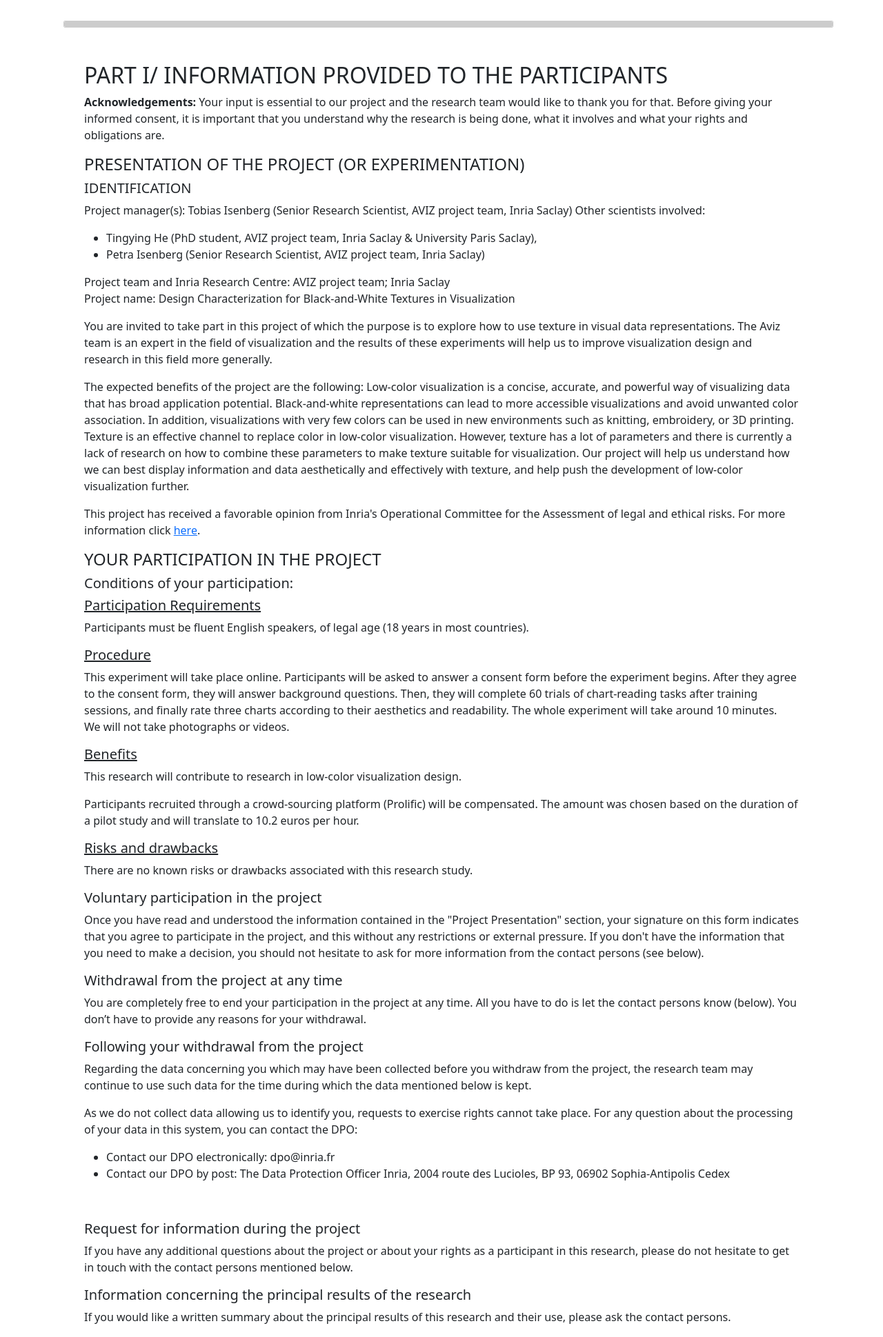
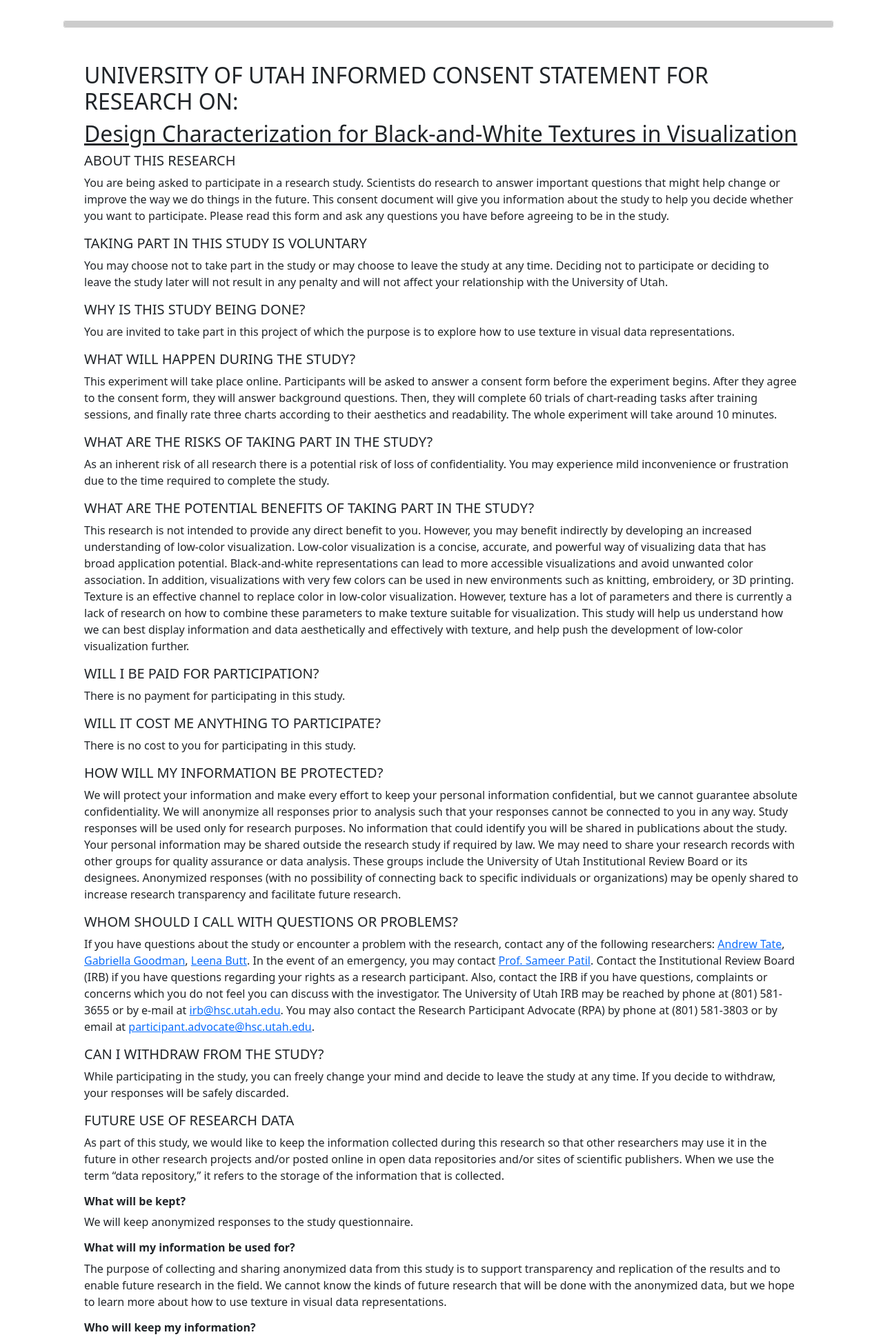
Before and after one commit to tater-tot25/StudyRecreation, a PHP site: page / in a window 1280 px wide. Shown: the top 1939 px of the page at 69% size. Run offline with PHP 8.4, Linux system fonts and the light colour scheme.

Commit message:
Changed informed consent text

```diff
--- a/html/pages/default/consent.php
+++ b/html/pages/default/consent.php
@@ -1,141 +1,92 @@
 <div class="row mb-5" style="padding: 40px">
     <div class="col">
-        <h2>PART I/ INFORMATION PROVIDED TO THE PARTICIPANTS</h2>
+        <h2>UNIVERSITY OF UTAH INFORMED CONSENT STATEMENT FOR RESEARCH ON:</h2>
+        <h2><u>Design Characterization for Black-and-White Textures in Visualization</u></h2>
 
-        <p><b>Acknowledgements: </b> Your input is essential to our project and the research team would like to thank you for that. Before giving your informed consent, it is important that you understand why the research is being done, what it involves and what your rights and obligations are.</p>
+        <h5>ABOUT THIS RESEARCH</h5>
+        <p>You are being asked to participate in a research study. Scientists do research to answer important questions that might help change or improve the way we do things in the future. This consent document will give you information about the study to help you decide whether you want to participate. Please read this form and ask any questions you have before agreeing to be in the study.</p>
 
-        <h4>PRESENTATION OF THE PROJECT (OR EXPERIMENTATION)</h4>
+        <h5>TAKING PART IN THIS STUDY IS VOLUNTARY</h5>
+        <p>You may choose not to take part in the study or may choose to leave the study at any time. Deciding not to participate or deciding to leave the study later will not result in any penalty and will not affect your relationship with the University of Utah.</p>
 
-        <h5>IDENTIFICATION</h5>
+        <h5>WHY IS THIS STUDY BEING DONE?</h5>
+        <p>You are invited to take part in this project of which the purpose is to explore how to use texture in visual data representations.</p>
 
-        <p>Project manager(s): Tobias Isenberg (Senior Research Scientist, AVIZ project team, Inria Saclay) Other scientists involved:</p>
+        <h5>WHAT WILL HAPPEN DURING THE STUDY?</h5>
+        <p>This experiment will take place online. Participants will be asked to answer a consent form before the experiment begins. After they agree to the consent form, they will answer background questions. Then, they will complete 60 trials of chart-reading tasks after training sessions, and finally rate three charts according to their aesthetics and readability. The whole experiment will take around 10 minutes.</p>
 
-        <ul>
-            <li>Tingying He (PhD student, AVIZ project team, Inria Saclay & University Paris Saclay),</li>
-            <li>Petra Isenberg (Senior Research Scientist, AVIZ project team, Inria Saclay)</li>
-        </ul>
+        <h5>WHAT ARE THE RISKS OF TAKING PART IN THE STUDY?</h5>
+        <p>As an inherent risk of all research there is a potential risk of loss of confidentiality. You may experience mild inconvenience or frustration due to the time required to complete the study.</p>
 
-        <p>Project team and Inria Research Centre: AVIZ project team; Inria Saclay<br />Project name: Design Characterization for Black-and-White Textures in Visualization</p>
+        <h5>WHAT ARE THE POTENTIAL BENEFITS OF TAKING PART IN THE STUDY?</h5>
+        <p>This research is not intended to provide any direct benefit to you. However, you may benefit indirectly by developing an increased understanding of low-color visualization. Low-color visualization is a concise, accurate, and powerful way of visualizing data that has broad application potential. Black-and-white representations can lead to more accessible visualizations and avoid unwanted color association. In addition, visualizations with very few colors can be used in new environments such as knitting, embroidery, or 3D printing. Texture is an effective channel to replace color in low-color visualization. However, texture has a lot of parameters and there is currently a lack of research on how to combine these parameters to make texture suitable for visualization. This study will help us understand how we can best display information and data aesthetically and effectively with texture, and help push the development of low-color visualization further.</p>
 
-        <p>You are invited to take part in this project of which the purpose is to explore how to use texture in visual data representations. The Aviz team is an expert in the field of visualization and the results of these experiments will help us to improve visualization design and research in this field more generally.</p>
+        <h5>WILL I BE PAID FOR PARTICIPATION?</h5>
+        <p>There is no payment for participating in this study.</p>
 
-        <p>The expected benefits of the project are the following: Low-color visualization is a concise, accurate, and powerful way of visualizing data that has broad application potential. Black-and-white representations can lead to more accessible visualizations and avoid unwanted color association. In addition, visualizations with very few colors can be used in new environments such as knitting, embroidery, or 3D printing. Texture is an effective channel to replace color in low-color visualization. However, texture has a lot of parameters and there is currently a lack of research on how to combine these parameters to make texture suitable for visualization. Our project will help us understand how we can best display information and data aesthetically and effectively with texture, and help push the development of low-color visualization further.</p>
+        <h5>WILL IT COST ME ANYTHING TO PARTICIPATE?</h5>
+        <p>There is no cost to you for participating in this study.</p>
 
-        <p>This project has received a favorable opinion from Inria's Operational Committee for the Assessment of legal and ethical risks. For more information click <a href="https://www.inria.fr/en/operational-committee-assesment-legal-and-ethical-risks">here</a>.</p>
+        <h5>HOW WILL MY INFORMATION BE PROTECTED?</h5>
+        <p>We will protect your information and make every effort to keep your personal information confidential, but we cannot guarantee absolute confidentiality.  We will anonymize all responses prior to analysis such that your responses cannot be connected to you in any way. Study responses will be used only for research purposes. No information that could identify you will be shared in publications about the study. Your personal information may be shared outside the research study if required by law. We may need to share your research records with other groups for quality assurance or data analysis. These groups include the University of Utah Institutional Review Board or its designees. Anonymized responses (with no possibility of connecting back to specific individuals or organizations) may be openly shared to increase research transparency and facilitate future research.</p>
 
-        <h4>YOUR PARTICIPATION IN THE PROJECT</h4>
+        <h5>WHOM SHOULD I CALL WITH QUESTIONS OR PROBLEMS?</h5>
+        <p>If you have questions about the study or encounter a problem with the research, contact any of the following researchers: <a href="mailto:andrew.tate@utah.edu">Andrew Tate</a>, <a href="mailto:g.goodman@utah.edu">Gabriella Goodman</a>, <a href="mailto:u1283933@utah.edu">Leena Butt</a>. In the event of an emergency, you may contact <a href="mailto:sameer.patil@utah.edu">Prof. Sameer Patil</a>. Contact the Institutional Review Board (IRB) if you have questions regarding your rights as a research participant. Also, contact the IRB if you have questions, complaints or concerns which you do not feel you can discuss with the investigator. The University of Utah IRB may be reached by phone at (801) 581-3655 or by e-mail at <a href="mailto:irb@hsc.utah.edu">irb@hsc.utah.edu</a>. You may also contact the Research Participant Advocate (RPA) by phone at (801) 581-3803 or by email at <a href="mailto:participant.advocate@hsc.utah.edu">participant.advocate@hsc.utah.edu</a>.</p>
 
-        <h5>Conditions of your participation:</h5>
+        <h5>CAN I WITHDRAW FROM THE STUDY?</h5>
+        <p>While participating in the study, you can freely change your mind and decide to leave the study at any time. If you decide to withdraw, your responses will be safely discarded.</p>
 
-        <h5><u>Participation Requirements</u></h5>
+        <h5>FUTURE USE OF RESEARCH DATA</h5>
+        <p>As part of this study, we would like to keep the information collected during this research so that other researchers may use it in the future in other research projects and/or posted online in open data repositories and/or sites of scientific publishers. When we use the term “data repository,” it refers to the storage of the information that is collected.</p>
 
-        <p>Participants must be fluent English speakers, of legal age (18 years in most countries).</p>
+        <h6><b>What will be kept?</b></h6>
 
-        <h5><u>Procedure</u></h5>
+        <p>We will keep anonymized responses to the study questionnaire.</p>
 
-        <p>This experiment will take place online. Participants will be asked to answer a consent form before the experiment begins. After they agree to the consent form, they will answer background questions. Then, they will complete 60 trials of chart-reading tasks after training sessions, and finally rate three charts according to their aesthetics and readability. The whole experiment will take around 10 minutes.<br />We will not take photographs or videos.</p>
+        <h6><b>What will my information be used for?</b></h6>
 
-        <h5><u>Benefits</u></h5>
+        <p>The purpose of collecting and sharing anonymized data from this study is to support transparency and replication of the results and to enable future research in the field. We cannot know the kinds of future research that will be done with the anonymized data, but we hope to learn more about how to use texture in visual data representations.</p>
 
-        <p>This research will contribute to research in low-color visualization design.</p>
+        <h6><b>Who will keep my information?</b></h6>
 
-        <p>Participants recruited through a crowd-sourcing platform (Prolific) will be compensated. The amount was chosen based on the duration of a pilot study and will translate to 10.2 euros per hour.</p>
+        <p>Your information can be kept by anyone who obtains the anonymized data directly from the researchers or by downloading from an online source where the anonymized data is posted.</p>
 
-        <h5><u>Risks and drawbacks</u></h5>
+        <h6><b>Do I have to allow my information to be saved for future research?</b></h6>
 
-        <p>There are no known risks or drawbacks associated with this research study.</p>
+        <p>Participation in the study requires you to agree to the data banking of anonymized data. If you do not want your information saved anonymously for future research, you may decline to participate in this study.</p>
 
-        <h5>Voluntary participation in the project</h5>
+        <h6><b>Will my information be personally identifiable?</b></h6>
 
-        <p>Once you have read and understood the information contained in the "Project Presentation" section, your signature on this form indicates that you agree to participate in the project, and this without any restrictions or external pressure. If you don't have the information that you need to make a decision, you should not hesitate to ask for more information from the contact persons (see below).</p>
+        <p>The information will not have your name or other personal information linked to it. The de-identified information may be shared with researchers at the University of Utah and at other institutions without additional consent from you or your legally authorized representative.</p>
 
-        <h5>Withdrawal from the project at any time</h5>
+        <h6><b>What if I want to withdraw my information from the data repository?</b></h6>
 
-        <p>You are completely free to end your participation in the project at any time. All you have to do is let the contact persons know (below). You don’t have to provide any reasons for your withdrawal.</p>
+        <p>Because we will not keep your name or other identifying information when we store your data, we cannot link you with any information stored in the data repository. Therefore, you will not be able to have your information removed from the data repository later.</p>
 
-        <h5>Following your withdrawal from the project</h5>
+        <h6><b>Will my information be used for commercial profit?</b></h6>
 
-        <p>Regarding the data concerning you which may have been collected before you withdraw from the project, the research team may continue to use such data for the time during which the data mentioned below is kept.</p>
+        <p>Information obtained from you in this research may help in the development of a commercial product by the University of Utah or its research partners. There are no plans to provide financial compensation to you should this occur.</p>
 
-        <p>As we do not collect data allowing us to identify you, requests to exercise rights cannot take place. For any question about the processing of your data in this system, you can contact the DPO:</p>
+        <h6><b>Will future results or findings be given to me?</b></h6>
 
-        <ul>
-            <li>Contact our DPO electronically: dpo@inria.fr</li>
-            <li>Contact our DPO by post: The Data Protection Officer Inria, 2004 route des Lucioles, BP 93, 06902 Sophia-Antipolis Cedex</li>
-        </ul>
+        <p>Because your information cannot be linked back to you, the results from future studies cannot be shared with you.</p>
 
-        <p> </p>
+        <h5>PARTICIPATION REQUIREMENTS</h5>
+        <p>Participants must be fluent English speakers of legal age (18 years or older).</p>
 
-        <h5>Request for information during the project</h5>
-
-        <p>If you have any additional questions about the project or about your rights as a participant in this research, please do not hesitate to get in touch with the contact persons mentioned below.</p>
-
-        <h5>Information concerning the principal results of the research</h5>
-
-        <p>If you would like a written summary about the principal results of this research and their use, please ask the contact persons.</p>
-
-        <p>This form for requesting information and for collecting informed consent is a confidential and sensitive document, and as such it must be given special treatment both in the way that it is kept and archived.</p>
-        <!--                    <p>--><!--                        A copy of the duly signed form intended for the project manager will be kept within the administrative and financial department of the Inria Research Centre concerned for fifteen (15) years before being transferred to the archives department of the Inria Research Centre concerned.--><!--                    </p>-->
-
-        <p>You also certify that you agree your data (age and self-declared gender) be processed by Inria for the purpose of carrying out the study.</p>
-
-        <h3>CONTACT PERSONS</h3>
-
-        <div align="justify" style="max-width: 100%; display: flex; margin-left: auto; margin-right: auto;">
-            <div align="justify" style="max-width: 30%; display: block; margin-left: 0; margin-right: auto;">
-                <p><strong>Tingying He</strong></p>
-
-                <p>PhD Student</p>
-
-                <p><a href="https://www.aviz.fr/Main/HomePage" target="_blank">AVIZ</a> Research Team</p>
-
-                <p>Université Paris-Saclay</p>
-
-                <p><a href="mailto:tingying.he@inria.fr?cc=petra.isenberg@inria.fr,tobias.isenberg@inria.fr&amp;subject=%5BTexture%20Design%5D%20Question%20about%20the%20experiment1">tingying.he@inria.fr</a></p>
-            </div>
-
-            <div align="justify" style="max-width: 30%; display: block; margin-left: 0; margin-right: auto;">
-                <p><strong>Petra Isenberg</strong></p>
-
-                <p>Senior Research Scientist</p>
-
-                <p><a href="https://www.aviz.fr/Main/HomePage" target="_blank">AVIZ</a> Research Team</p>
-
-                <p>Inria Saclay Île-de-France</p>
-
-                <p><a href="mailto:petra.isenberg@inria.fr?cc=tingying.he@inria.fr,tobias.isenberg@inria.fr&amp;subject=%5BTexture%20Design%5D%20Question%20about%20the%20experiment1">petra.isenberg@inria.fr</a></p>
-            </div>
-
-            <div align="justify" style="max-width: 30%; display: block; margin-left: 0; margin-right: auto;">
-                <p><strong><a href="https://tobias.isenberg.cc/" target="_blank">Tobias Isenberg</a></strong></p>
-
-                <p>Senior Research Scientist</p>
-
-                <p><a href="https://www.aviz.fr/Main/HomePage" target="_blank">AVIZ</a> Research Team</p>
-
-                <p>Inria Saclay Île-de-France</p>
-
-                <p><a href="mailto:tobias.isenberg@inria.fr?cc=tingying.he@inria.fr,petra.isenberg@inria.fr&amp;subject=%5BTexture%20Design%5D%20Question%20about%20the%20experiment1">tobias.isenberg@inria.fr</a></p>
-            </div>
-        </div>
     </div>
 </div>
 
 <div class="row">
     <div class="col">
-        <h2>PART II/ COLLECTION OF THE INFORMED CONSENT OF THE PARTICIPANT</h2>
+        <h2>PARTICIPANT'S CONSENT</h2>
 
-        <p>By clicking "Yes, I agree" button below,</p>
+        <p>By clicking the "Yes, I agree" button below:</p>
 
-        <p>I acknowledge that I have read and understood this form for requesting information concerning the project "A Design space for low-color visual data mapping" of which the purpose is to explore how to better use texture in data representations and that I voluntarily agree to participate in this research project and to the collection and processing of my personal data in this context.</p>
+        <p>I acknowledge that in consideration of all the above, I give my consent to participate in this research study.</p>
 
-        <p>I acknowledge that I have been informed that I can terminate my participation in the project at any time without having to give any reason, by simply contacting the contacts mentioned above.</p>
+        <p>I am a fluent English speaker of legal age (18 years or older).</p>
 
-        <p>I acknowledge having been informed about the purpose and conditions of the project, as well as the pros, risks and cons of the project.</p>
-
-        <p>I acknowledge having received clear and precise answers to my questions.</p>
-
-        <p>Finally, I recognize that I have the option of asking additional questions about the project or about my rights, at any time during the project, via the contact persons.</p>
     </div>
 </div>
 
```
